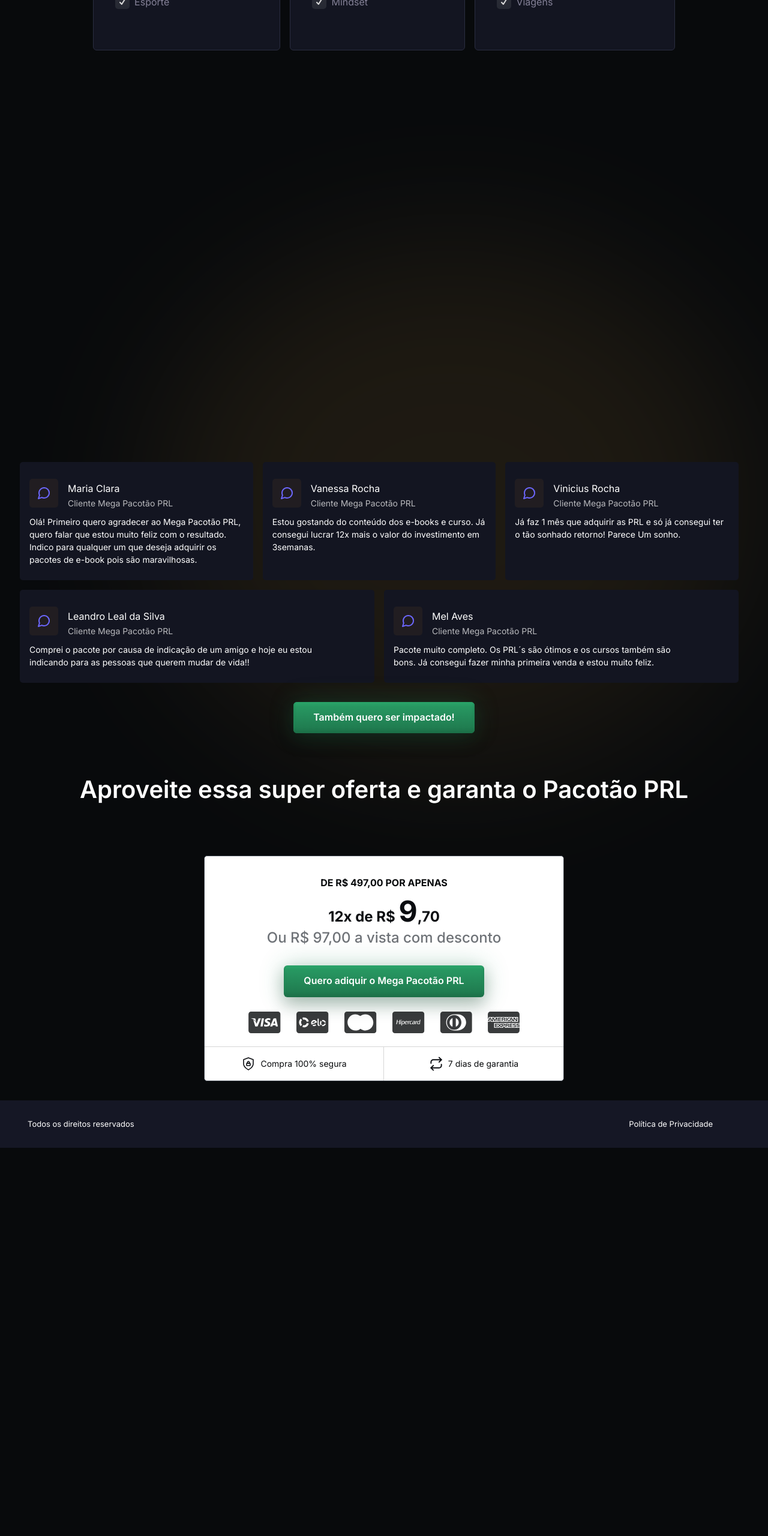
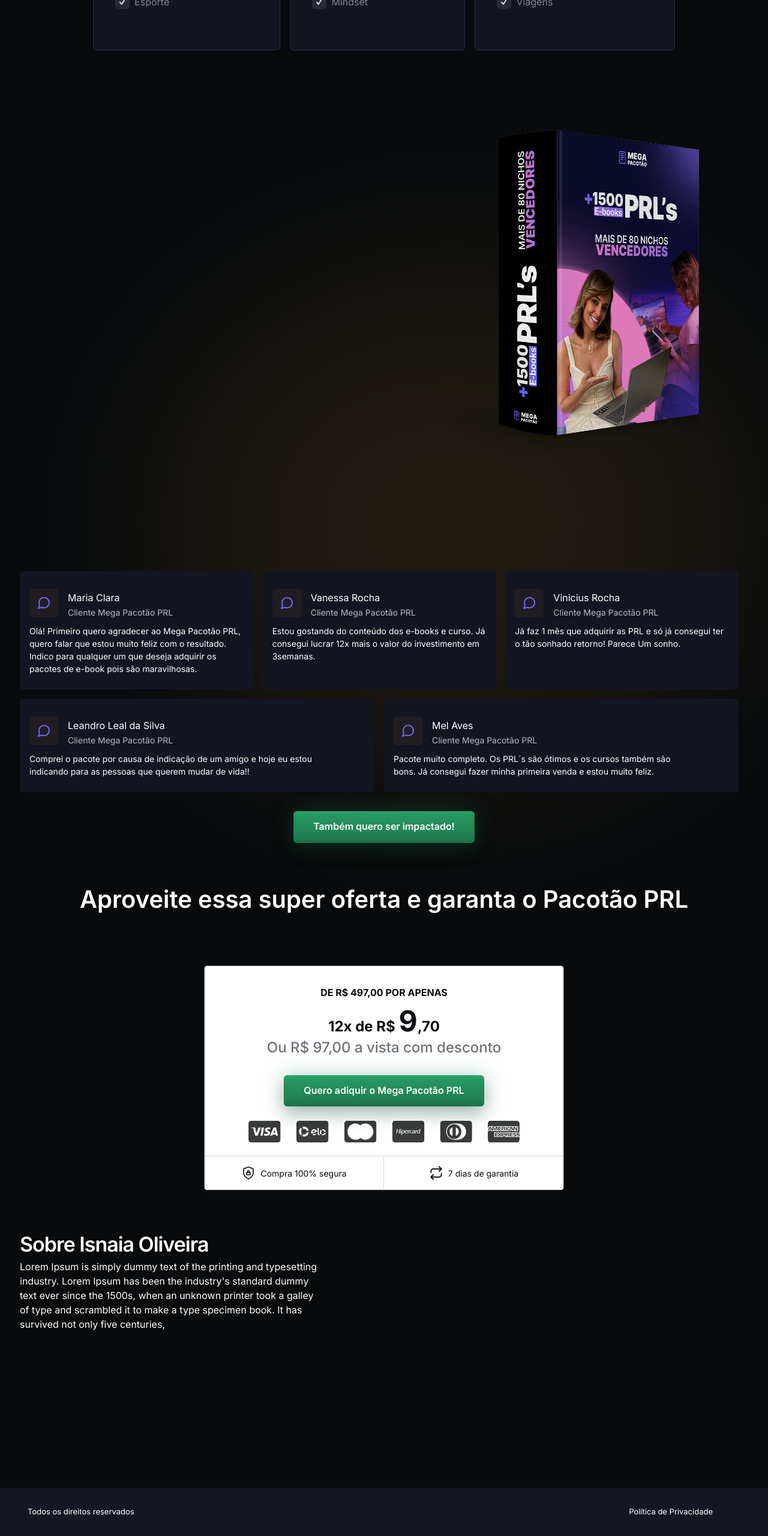
Before and after one commit to eliezer-castro/landing-plr-isnaia-v2, a plain HTML site: page index.html in a window 1280 px wide. Shown: the part 2882-5442 px from the top of the page at 60% size. Before the commit the page ends 4795 px from the top, so only its background shows below. Drawn offline with Linux system fonts and the light colour scheme.

Commit message:
add e-book img

```diff
--- a/css/main.scss
+++ b/css/main.scss
@@ -429,7 +429,18 @@ h5 {
 
   .container {
     display: flex;
-    overflow: hidden;
+    align-items: center;
+    justify-content: space-between;
+    margin-top: 32px;
+    @include for_breakpoint(mobile) {
+      flex-direction: column;
+
+      .img-ebook {
+        img {
+          margin-left: 0;
+        }
+      }
+    }
 
     .vantagens-itens {
       margin-top: 16px;
@@ -446,6 +457,7 @@ h5 {
 
     .img-ebook {
       img {
+        margin-left: -80px;
         width: 100%;
         height: auto;
         position: relative;
@@ -636,3 +648,20 @@ footer {
     font-size: 13px;
   }
 }
+
+.sobre{
+  margin-top: 64px;
+  height: 400px;
+
+  .container{
+    display: flex;
+
+    .sobre-detalhes{
+      p{
+        max-width: 500px;
+      }
+    }
+
+  }
+
+}
--- a/index.html
+++ b/index.html
@@ -393,7 +393,7 @@
         <button class="btn-call">Quero meu Pacotão PLR agora!</button>
       </div>
       <div class="img-ebook right">
-
+        <img src="assets/capa-isnaia.png" alt="">
       </div>
     </div>
   </section>
@@ -497,6 +497,20 @@
 
     </div>
   </section>
+  <section class="sobre">
+    <div class="container">
+      <div class="sobre-detalhes left">
+        <h4>
+          Sobre Isnaia Oliveira
+        </h4>
+       <p>Lorem Ipsum is simply dummy text of the printing and typesetting industry. Lorem Ipsum has been the industry's standard dummy text ever since the 1500s, when an unknown printer took a galley of type and scrambled it to make a type specimen book. It has survived not only five centuries,</p>
+      </div>
+      <div class="right">
+
+      </div>
+
+    </div>
+  </section>
   <footer>
     <div class="container">
 
```
Also changed, not shown: assets/capa-02.png (added), assets/capa-isnaia.png (added), css/main.css, 1 other file.
